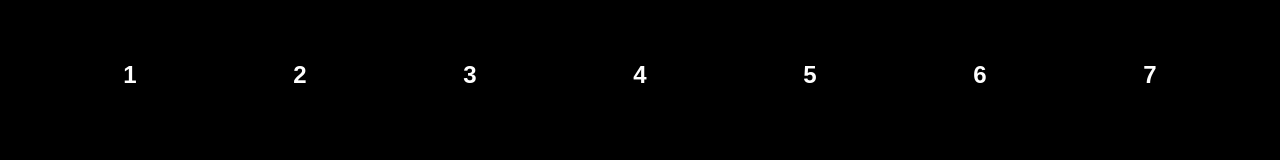
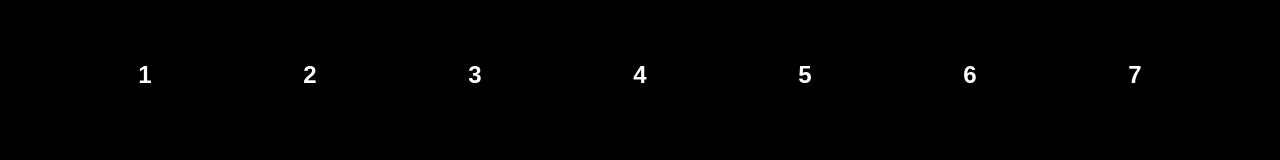
Before and after one commit to RAFI-Frank-Fleischer/Digital-Buttons-Tablet, a plain HTML site: page index.html in a window 1280 px wide. Drawn offline with Linux system fonts and the light colour scheme.

Commit message:
Abstand auf 85pixel

```diff
--- a/index.html
+++ b/index.html
@@ -17,7 +17,7 @@
         }
         .container {
             display: flex;
-            gap: 90px; /* Abstand zwischen den Buttons (ca. 3,5 cm) */
+            gap: 85px; /* Abstand zwischen den Buttons (ca. 3,5 cm) */
             margin-top: 35px; /* Abstand von 1,5 cm vom oberen Rand */
         }
         .button {
```
